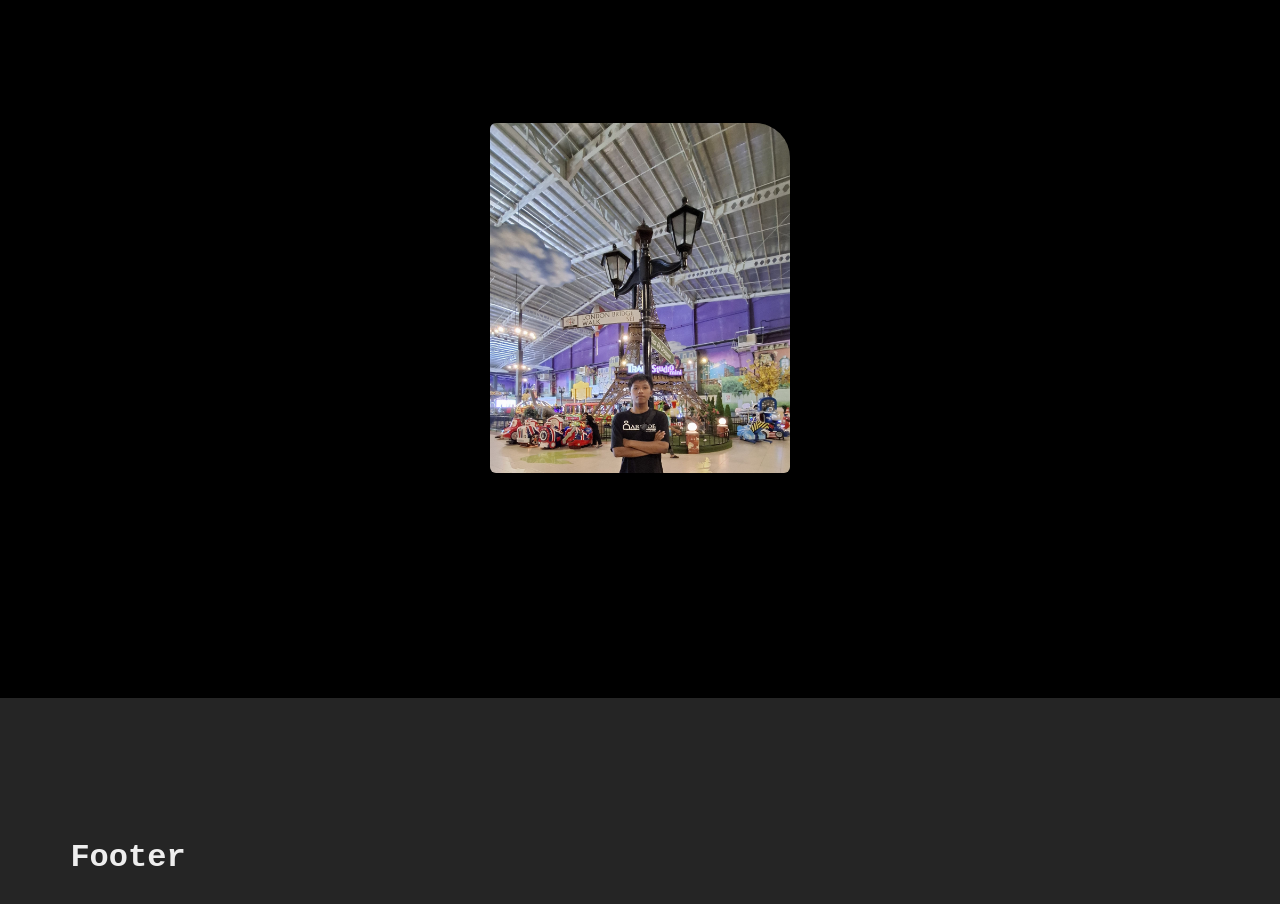
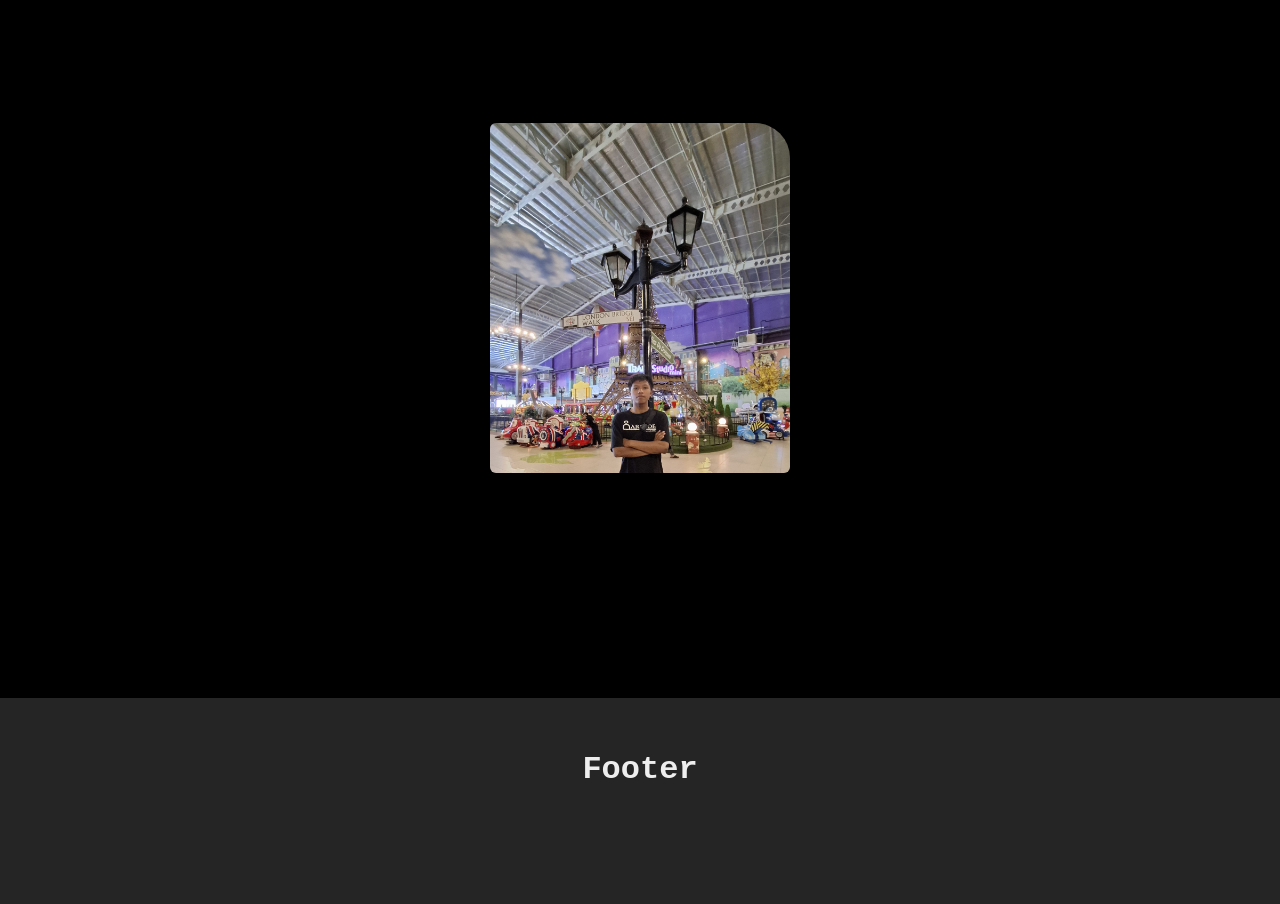
Before and after one commit to malikmaulana03/7keajaiban_dunia, a plain HTML site: page index.html in a window 1280 px wide. Shown: the part 2587-3491 px from the top of the page. Drawn offline with Linux system fonts and the light colour scheme.

Commit message:
perbaiki contact

```diff
--- a/coba.css
+++ b/coba.css
@@ -61,14 +61,15 @@ body {
 	left: 50%;
 	transform: translate(-50%, -50%);
 }
-.portfolio h1,
+
 .contact h1,
 .footer h1 {
 	margin: 0;
 	position: absolute;
-	top: 40%;
-	left: 10%;
+	top: 18%;
+	left: 50%;
 	transform: translate(-50%, -50%);
+	color: #eee;
 }
 
 .home .tombol ul {
```
